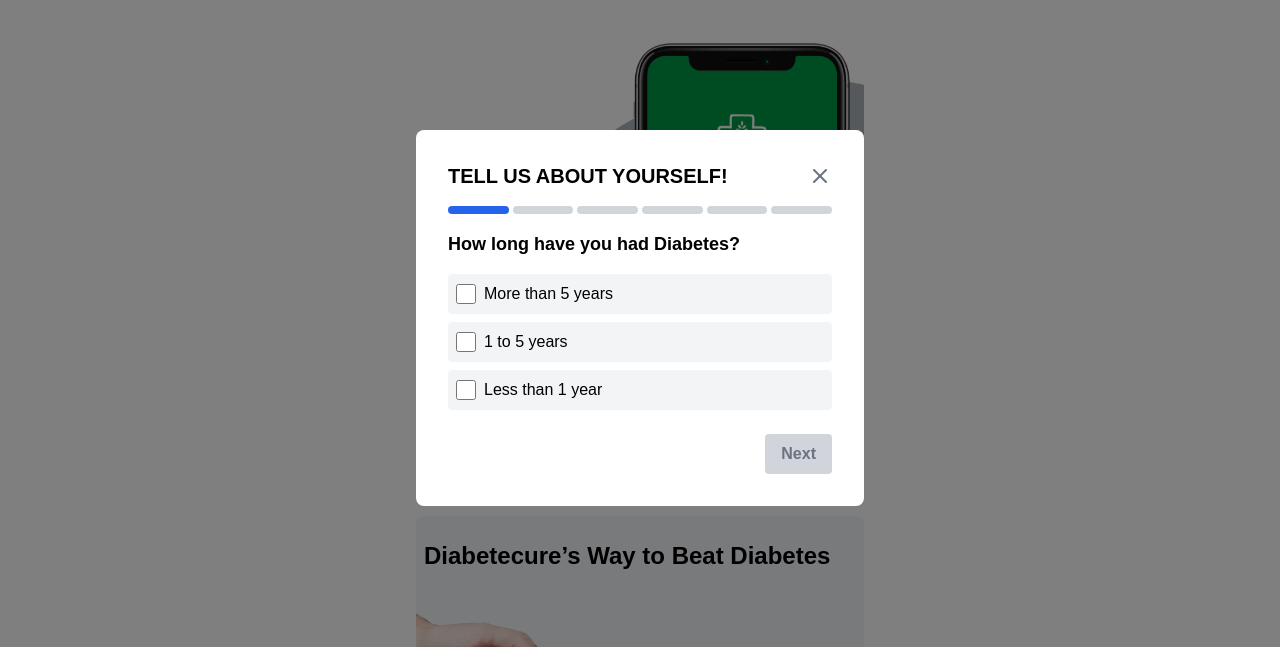
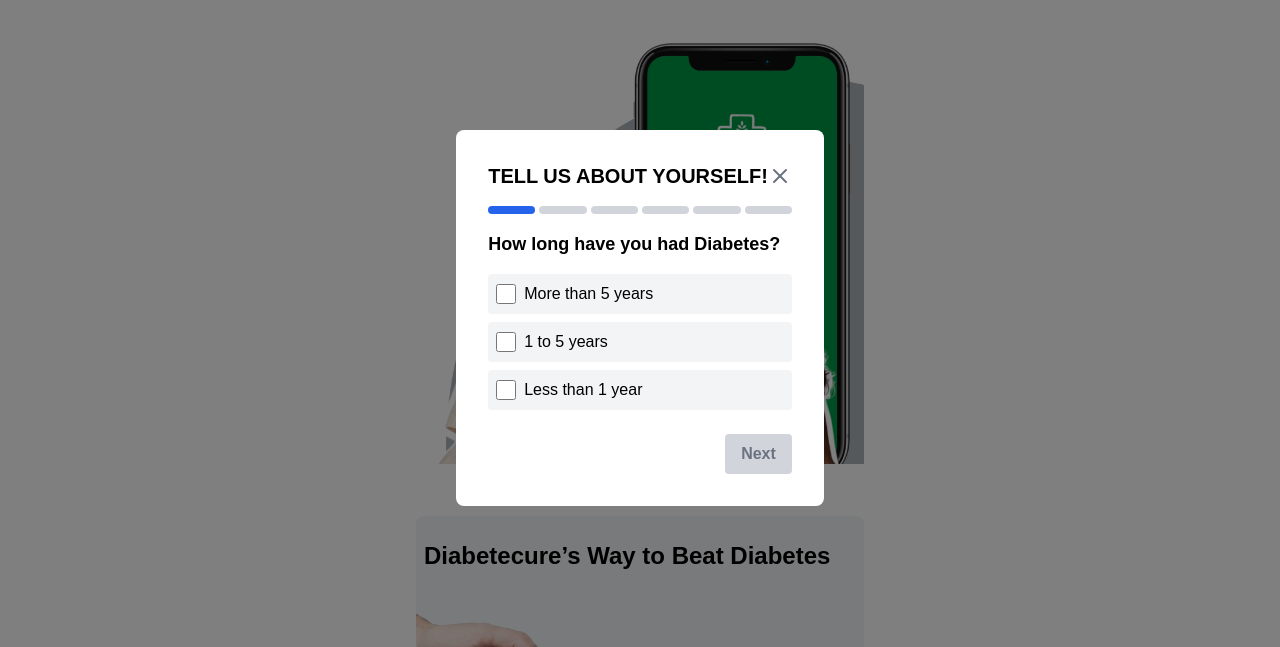
Before and after one commit to passionateSandy2004/Diabetecure-Demo-3, a plain HTML site: page index.html in a window 1280 px wide. Both pictures are taken after a click on the button "Get your Diet plan". Shown: the part 82-729 px from the top of the page. Drawn offline with nearby package versions, Linux system fonts and the light colour scheme; a web font is replaced by a local one.

Commit message:
Update index.html

```diff
--- a/index.html
+++ b/index.html
@@ -178,7 +178,7 @@
             <button  id="infoButton4" class="mx-auto bg-button text-white text-lg font-bold px-6 py-2 rounded-md shadow-lg hover:shadow-xl transition duration-300 ">Get your Diet plan now</button>
         </div>
         <div id="popup" class="fixed inset-0 bg-black bg-opacity-50 flex items-center justify-center hidden">
-            <div class="bg-white rounded-lg p-8 max-w-md w-full">
+            <div class="bg-white rounded-lg p-8 max-w-md w-50">
                 <div class="flex justify-between items-center mb-4">
                     <h2 class="text-xl font-bold">TELL US ABOUT YOURSELF!</h2>
                     <button id="closeButton" class="text-gray-500 hover:text-gray-700">
```
